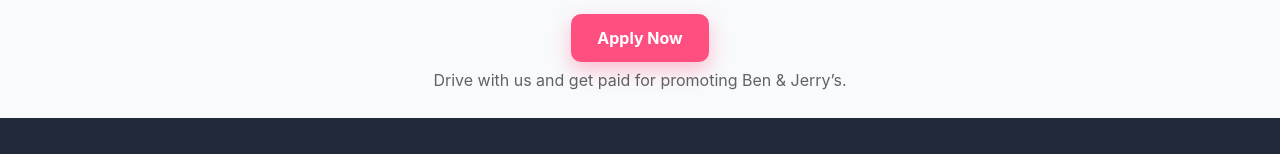
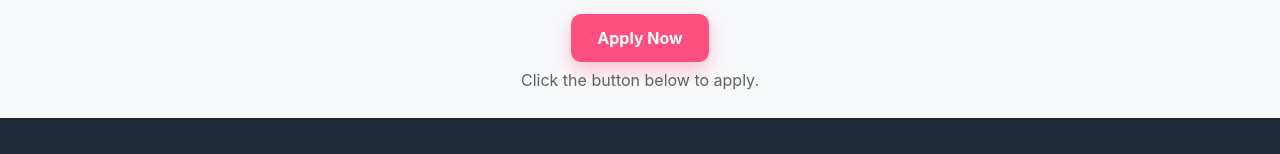
Before and after one commit to eftincomepaid/benjerrys-autoplay-site, a plain HTML site: page index.html in a window 1280 px wide. Shown: the part 483-637 px from the top of the page. Drawn offline with Linux system fonts and the light colour scheme.

Commit message:
Updated hint text to match single flyer

```diff
--- a/index.html
+++ b/index.html
@@ -19,7 +19,7 @@
 
     <section class="cta">
       <a class="btn" href="form.html">Apply Now</a>
-      <p class="hint">Drive with us and get paid for promoting Ben & Jerry’s.</p>
+      <p class="hint">Click the button below to apply.</p>
     </section>
   </main>
 
```
